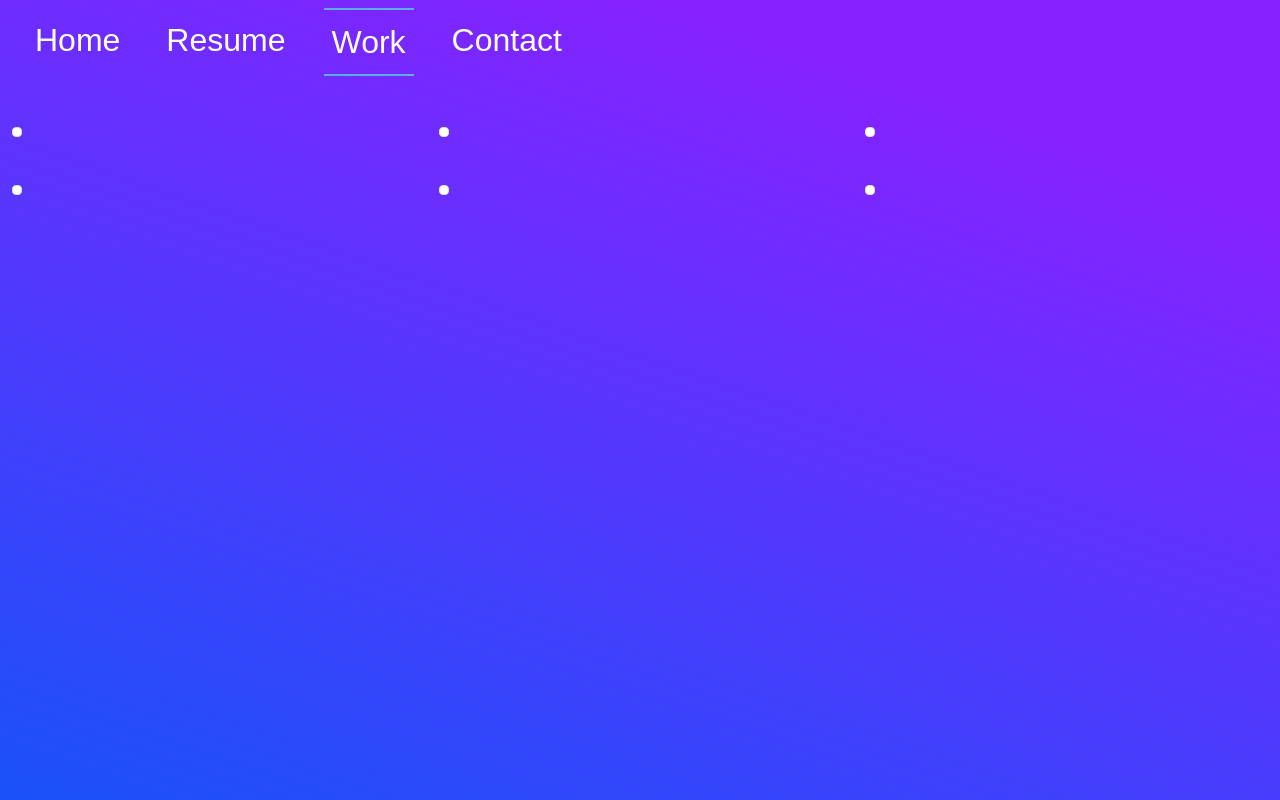
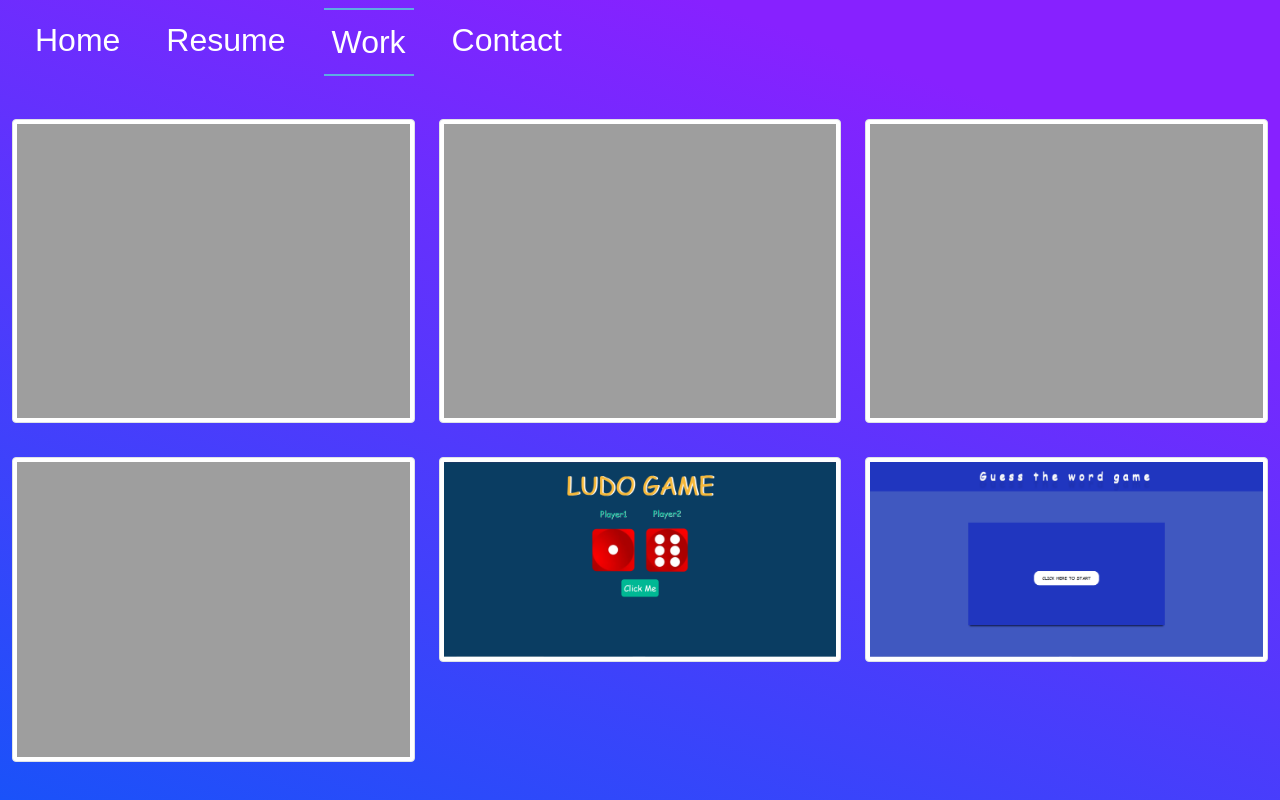
Before and after one commit to shreya135/my_portfolio, a plain HTML site: page work.html in a window 1280 px wide. Drawn offline with nearby package versions, Linux system fonts and the light colour scheme; the site is published under a folder, as on GitHub Pages, so addresses that start at the root find nothing.

Commit message:
Update work.html

```diff
--- a/work.html
+++ b/work.html
@@ -46,26 +46,26 @@
         <div class="container-fluid">
             <div class="row row_mar">
                 <div class="col-lg-4 col-md-4 col-sm-4 col-12">
-                    <a href="https://shreya135.github.io/iCoder/" target="_blank"><img src="/img/1.png" class="img-fluid img-thumbnail" alt=""></a>
+                    <a href="https://shreya135.github.io/iCoder/" target="_blank"><img src="img/1.png" class="img-fluid img-thumbnail" alt=""></a>
                 </div>
 
                 <div class="col-lg-4 col-md-4 col-sm-4 col-12">
-                    <a href="https://shreya135.github.io/myOnlineMeal/" target="_blank"><img src="/img/2.png" class="img-fluid img-thumbnail" alt=""></a>
+                    <a href="https://shreya135.github.io/myOnlineMeal/" target="_blank"><img src="img/2.png" class="img-fluid img-thumbnail" alt=""></a>
                 </div>
 
                 <div class="col-lg-4 col-md-4 col-sm-4 col-12">
-                    <a href="https://shreya135.github.io/bmi/" target="_blank"><img src="/img/3.png" class="img-fluid img-thumbnail" alt=""></a>
+                    <a href="https://shreya135.github.io/bmi/" target="_blank"><img src="img/3.png" class="img-fluid img-thumbnail" alt=""></a>
                 </div>
             </div>
             <div class="row">
                 <div class="col-lg-4 col-md-4 col-sm-4 col-12">
-                    <a href="https://shreya135.github.io/love_calculator/" target="_blank"> <img src="/img/4.png" class="img-fluid img-thumbnail" alt=""></a>
+                    <a href="https://shreya135.github.io/love_calculator/" target="_blank"> <img src="img/4.png" class="img-fluid img-thumbnail" alt=""></a>
                 </div>
                 <div class="col-lg-4 col-md-4 col-sm-4 col-12">
-                    <a href="https://shreya135.github.io/ludo_game/" target="_blank"><img src="/img/5.png" class="img-fluid img-thumbnail" alt=""></a>
+                    <a href="https://shreya135.github.io/ludo_game/" target="_blank"><img src="img/5.png" class="img-fluid img-thumbnail" alt=""></a>
                 </div>
                 <div class="col-lg-4 col-md-4 col-sm-4 col-12">
-                    <a href="https://shreya135.github.io/scrumble_game/" target="_blank"><img src="/img/6.png" class="img-fluid img-thumbnail" alt=""></a>
+                    <a href="https://shreya135.github.io/scrumble_game/" target="_blank"><img src="img/6.png" class="img-fluid img-thumbnail" alt=""></a>
                 </div>
             </div>
         </div>
```
